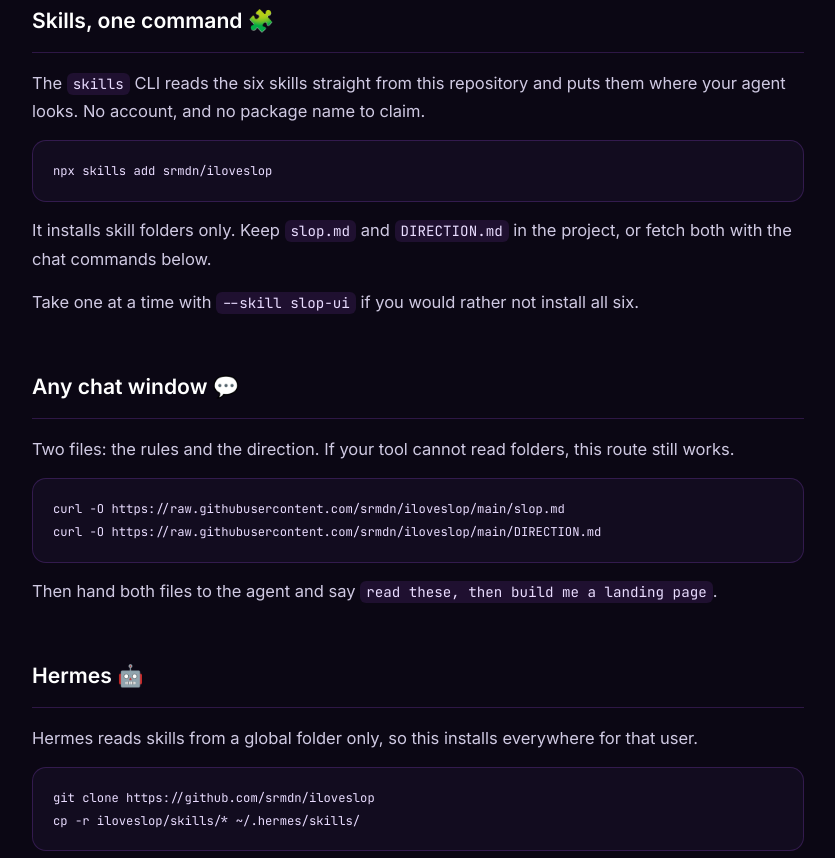
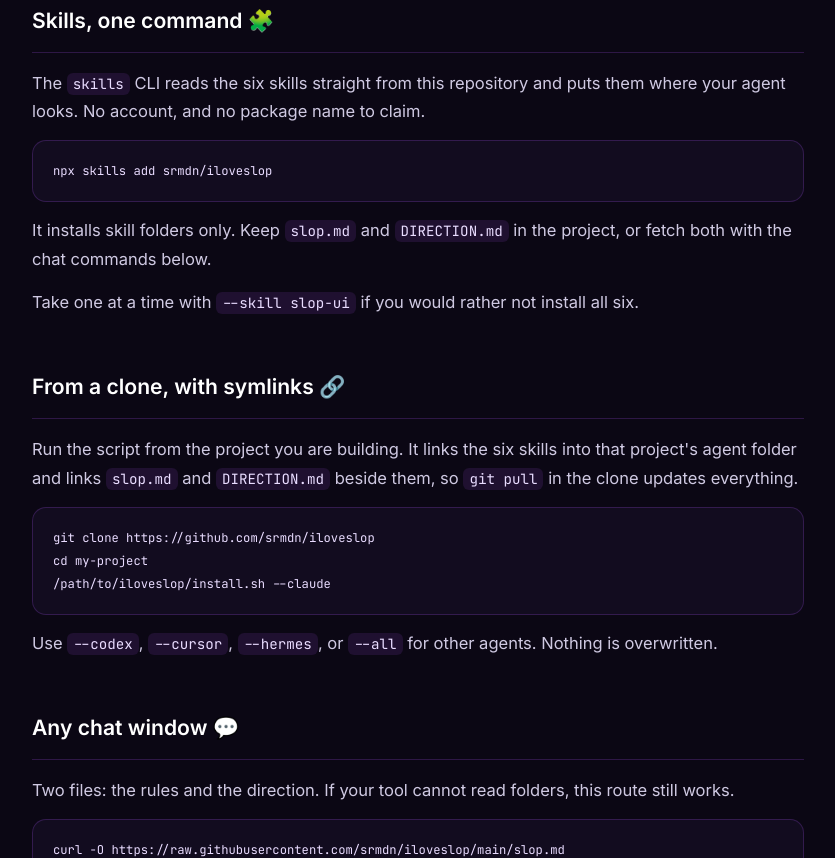
Before and after one commit to srmdn/iloveslop, a website: page docs/install.html in a window 1280 px wide. Shown: the part 439-1297 px from the top of the page, without its empty margins (222-1057 px from the left). Drawn offline with Linux system fonts and the light colour scheme.

Commit message:
add a symlink installer for clone users

```diff
--- a/docs/install.html
+++ b/docs/install.html
@@ -45,6 +45,15 @@
 <pre><code>npx skills add srmdn/iloveslop</code></pre>
     <p>It installs skill folders only. Keep <code>slop.md</code> and <code>DIRECTION.md</code> in the project, or fetch both with the chat commands below.</p>
     <p>Take one at a time with <code>--skill slop-ui</code> if you would rather not install all six.</p>
+  </section>
+
+  <section>
+    <h2>From a clone, with symlinks 🔗</h2>
+    <p>Run the script from the project you are building. It links the six skills into that project's agent folder and links <code>slop.md</code> and <code>DIRECTION.md</code> beside them, so <code>git pull</code> in the clone updates everything.</p>
+<pre><code>git clone https://github.com/srmdn/iloveslop
+cd my-project
+/path/to/iloveslop/install.sh --claude</code></pre>
+    <p>Use <code>--codex</code>, <code>--cursor</code>, <code>--hermes</code>, or <code>--all</code> for other agents. Nothing is overwritten.</p>
   </section>
 
   <section>
```
Also changed, not shown: test/install.test.js (added, +37 -0 lines), README.md, 1 other file.
